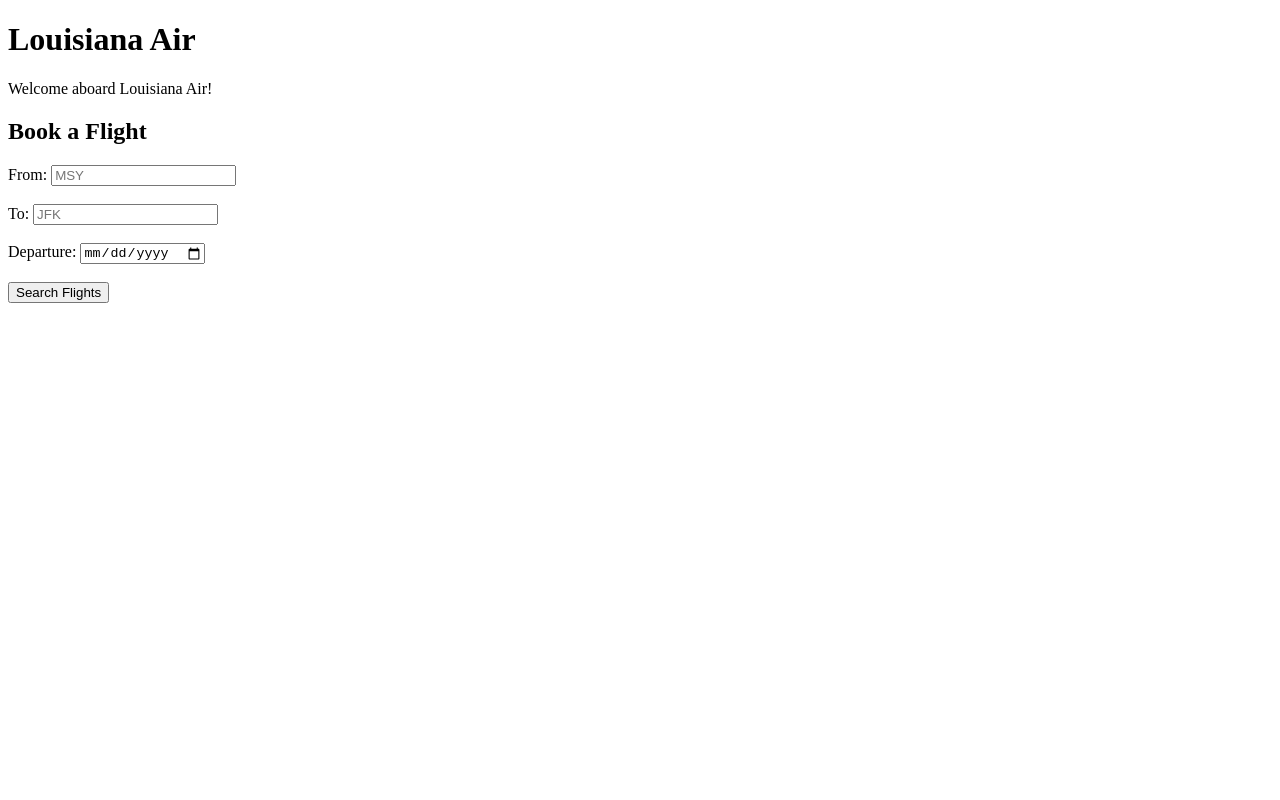
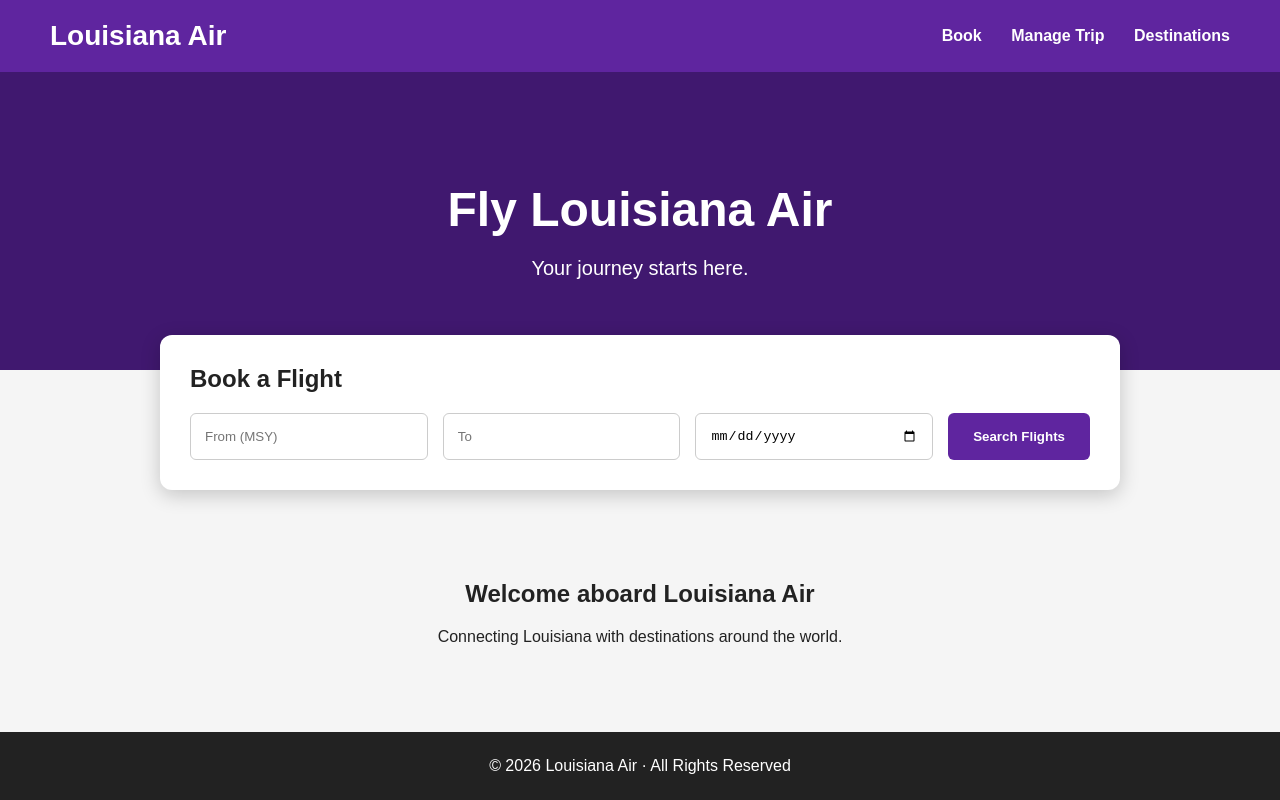
Before and after one commit to MSYavgeek/Louisiana-Air, a plain HTML site: page index.html in a window 1280 px wide. Drawn offline with Linux system fonts and the light colour scheme.

Commit message:
Update Louisiana Air website design

```diff
--- a/index.html
+++ b/index.html
@@ -3,35 +3,147 @@
 <head>
     <meta charset="UTF-8">
     <meta name="viewport" content="width=device-width, initial-scale=1.0">
-    <title>Louisiana Air</title>
+
+    <title>Louisiana Air | Fly Your Way</title>
+
+    <style>
+        body {
+            margin: 0;
+            font-family: Arial, sans-serif;
+            background: #f5f5f5;
+            color: #222;
+        }
+
+        header {
+            background: #5f259f;
+            color: white;
+            padding: 20px 50px;
+            display: flex;
+            justify-content: space-between;
+            align-items: center;
+        }
+
+        .logo {
+            font-size: 28px;
+            font-weight: bold;
+        }
+
+        nav a {
+            color: white;
+            text-decoration: none;
+            margin-left: 25px;
+            font-weight: bold;
+        }
+
+        .hero {
+            background: #40186f;
+            color: white;
+            text-align: center;
+            padding: 70px 20px;
+        }
+
+        .hero h1 {
+            font-size: 48px;
+            margin-bottom: 10px;
+        }
+
+        .hero p {
+            font-size: 20px;
+        }
+
+        .booking {
+            background: white;
+            width: 80%;
+            max-width: 900px;
+            margin: -35px auto 40px;
+            padding: 30px;
+            border-radius: 12px;
+            box-shadow: 0 5px 20px rgba(0,0,0,0.2);
+        }
+
+        .booking h2 {
+            margin-top: 0;
+        }
+
+        .fields {
+            display: flex;
+            gap: 15px;
+            flex-wrap: wrap;
+        }
+
+        input {
+            padding: 14px;
+            border: 1px solid #ccc;
+            border-radius: 6px;
+            flex: 1;
+            min-width: 180px;
+        }
+
+        button {
+            background: #5f259f;
+            color: white;
+            border: none;
+            padding: 14px 25px;
+            border-radius: 6px;
+            font-weight: bold;
+            cursor: pointer;
+        }
+
+        button:hover {
+            background: #40186f;
+        }
+
+        .section {
+            text-align: center;
+            padding: 30px;
+        }
+
+        footer {
+            background: #222;
+            color: white;
+            text-align: center;
+            padding: 25px;
+            margin-top: 40px;
+        }
+    </style>
 </head>
 
 <body>
 
-    <h1>Louisiana Air</h1>
+<header>
+    <div class="logo">Louisiana Air</div>
 
-    <p>Welcome aboard Louisiana Air!</p>
+    <nav>
+        <a href="#">Book</a>
+        <a href="#">Manage Trip</a>
+        <a href="#">Destinations</a>
+    </nav>
+</header>
 
+<section class="hero">
+    <h1>Fly Louisiana Air</h1>
+    <p>Your journey starts here.</p>
+</section>
+
+<section class="booking">
     <h2>Book a Flight</h2>
 
-    <form>
-        <label for="from">From:</label>
-        <input type="text" id="from" placeholder="MSY">
+    <div class="fields">
+        <input type="text" placeholder="From (MSY)">
+        <input type="text" placeholder="To">
+        <input type="date">
+        <button>Search Flights</button>
+    </div>
+</section>
 
-        <br><br>
+<section class="section">
+    <h2>Welcome aboard Louisiana Air</h2>
+    <p>Connecting Louisiana with destinations around the world.</p>
+</section>
 
-        <label for="to">To:</label>
-        <input type="text" id="to" placeholder="JFK">
-
-        <br><br>
-
-        <label for="date">Departure:</label>
-        <input type="date" id="date">
-
-        <br><br>
-
-        <button type="submit">Search Flights</button>
-    </form>
+<footer>
+    © 2026 Louisiana Air · All Rights Reserved
+</footer>
 
 </body>
 </html>
```
